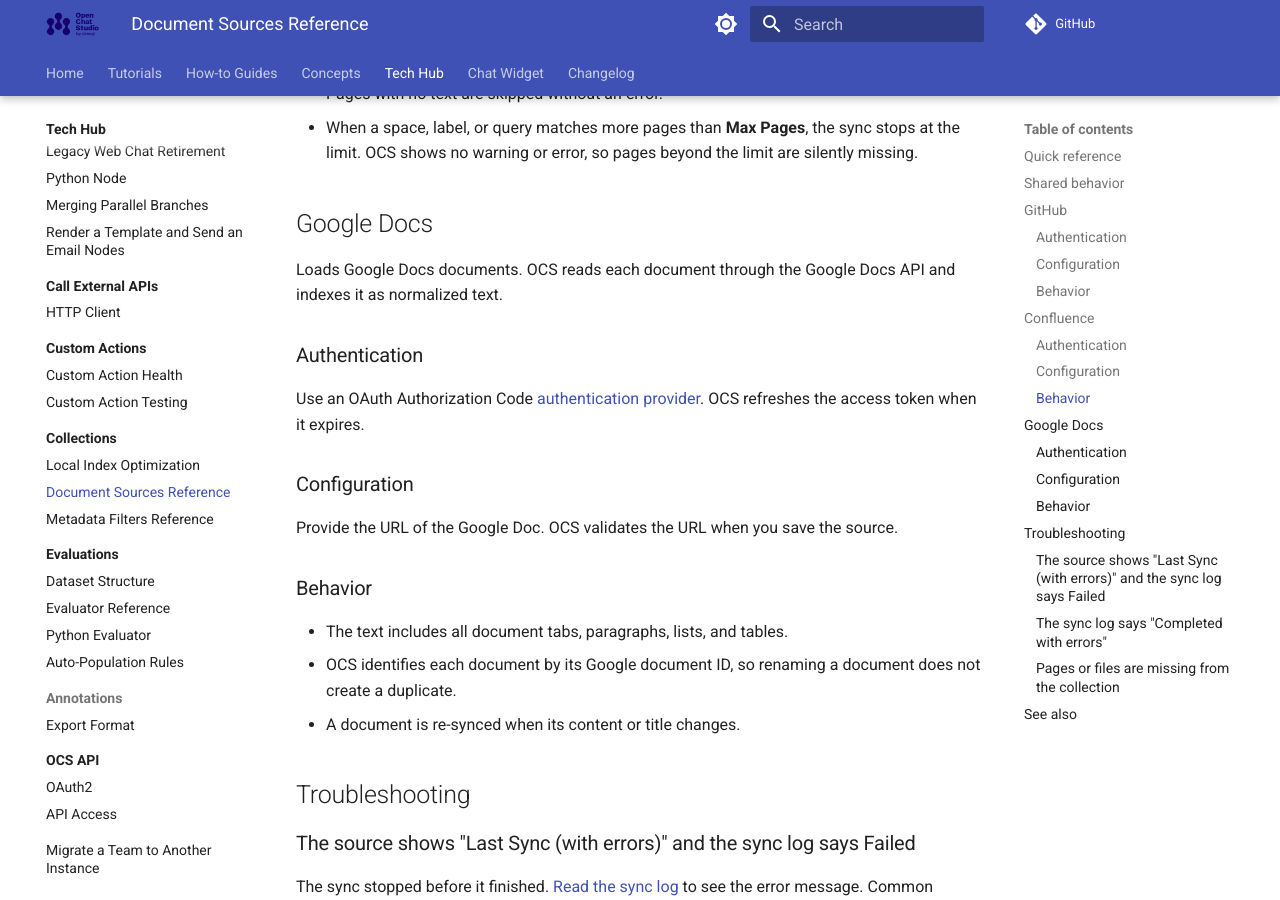
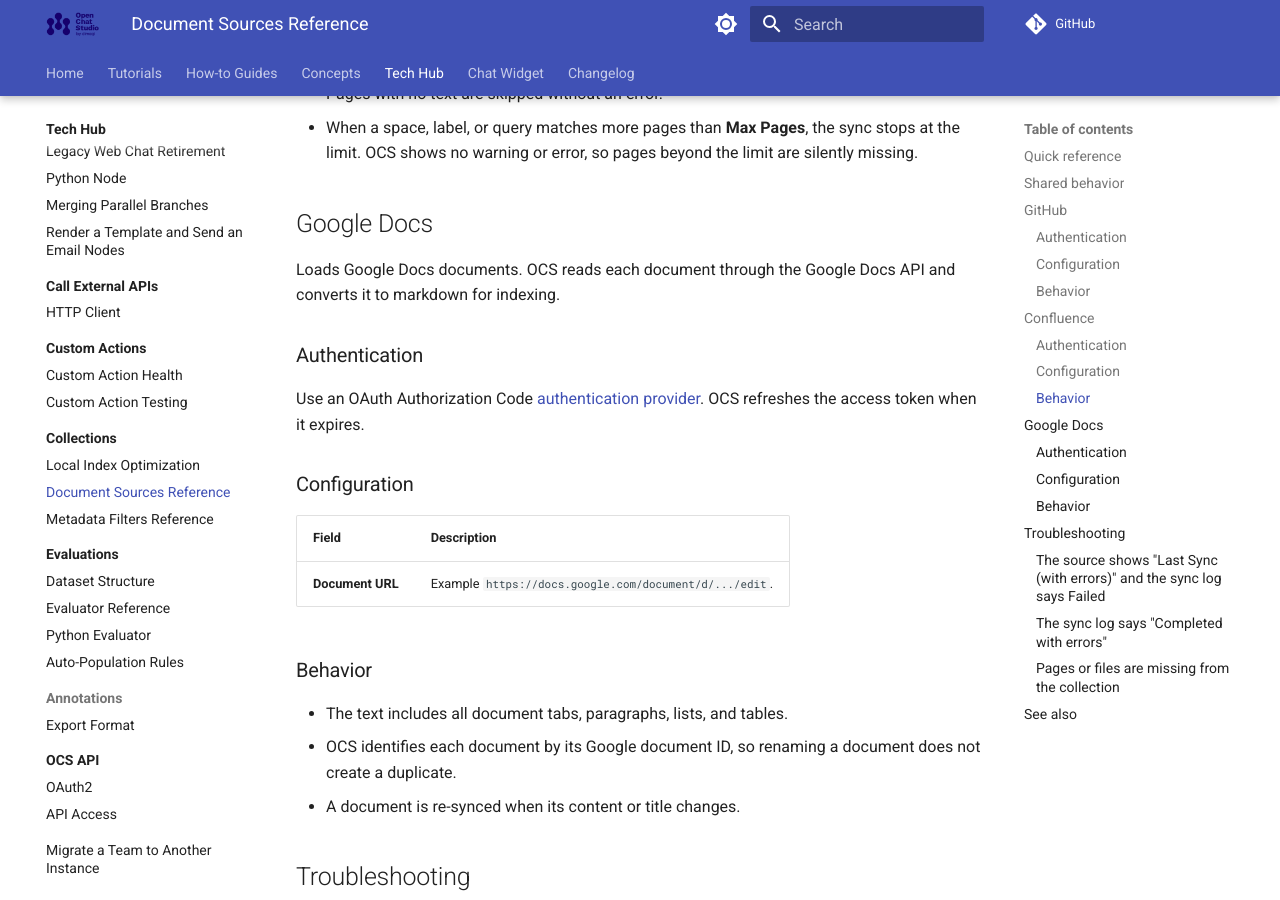
Before and after one commit to dimagi/open-chat-studio-docs, an MkDocs documentation site: the page built from docs/tech-hub/collections/document_sources.md, in a window 1280 px wide and 900 px high, scrolled down 2776 px. Built offline with MkDocs 1.6.1 and Material for MkDocs 9.7.7, drawn with Linux system fonts in a browser that asks for light colours; a script that is not in the unit is left out; comment, search, counter and statistics services are not loaded.

Commit message:
Apply batched suggestions from code review
Co-authored-by: Simon Kelly <skelly@dimagi.com>

```diff
--- a/docs/tech-hub/collections/document_sources.md
+++ b/docs/tech-hub/collections/document_sources.md
@@ -90,7 +90,7 @@
 ## Google Docs
 
 Loads Google Docs documents.
-OCS reads each document through the Google Docs API and indexes it as normalized text.
+OCS reads each document through the Google Docs API and converts it to markdown for indexing.
 
 ### Authentication
 
@@ -99,8 +99,9 @@
 
 ### Configuration
 
-Provide the URL of the Google Doc.
-OCS validates the URL when you save the source.
+| Field | Description |
+|-------|-------------|
+| **Document URL** | Example `https://docs.google.com/document/d/.../edit`. |
 
 ### Behavior
 
```
